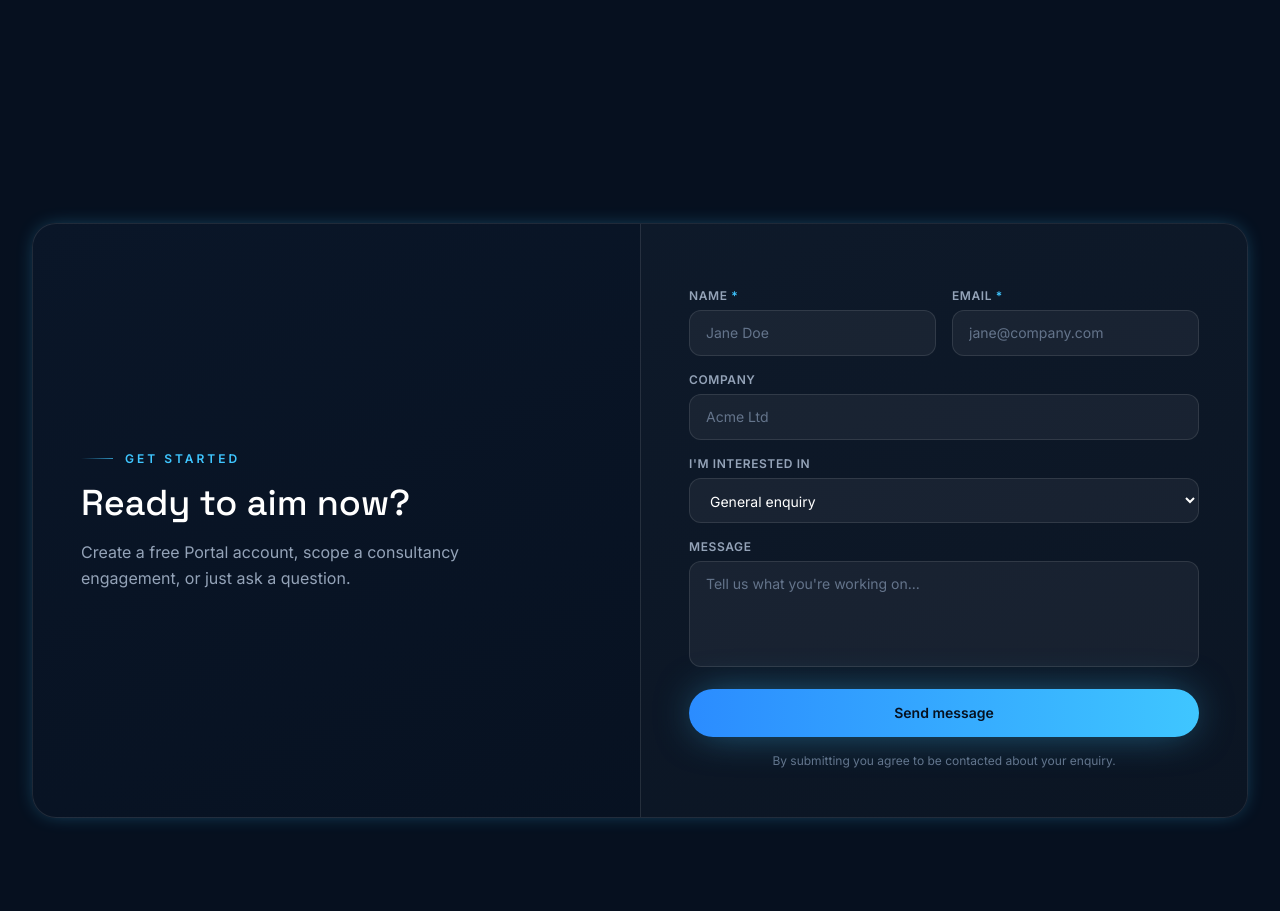
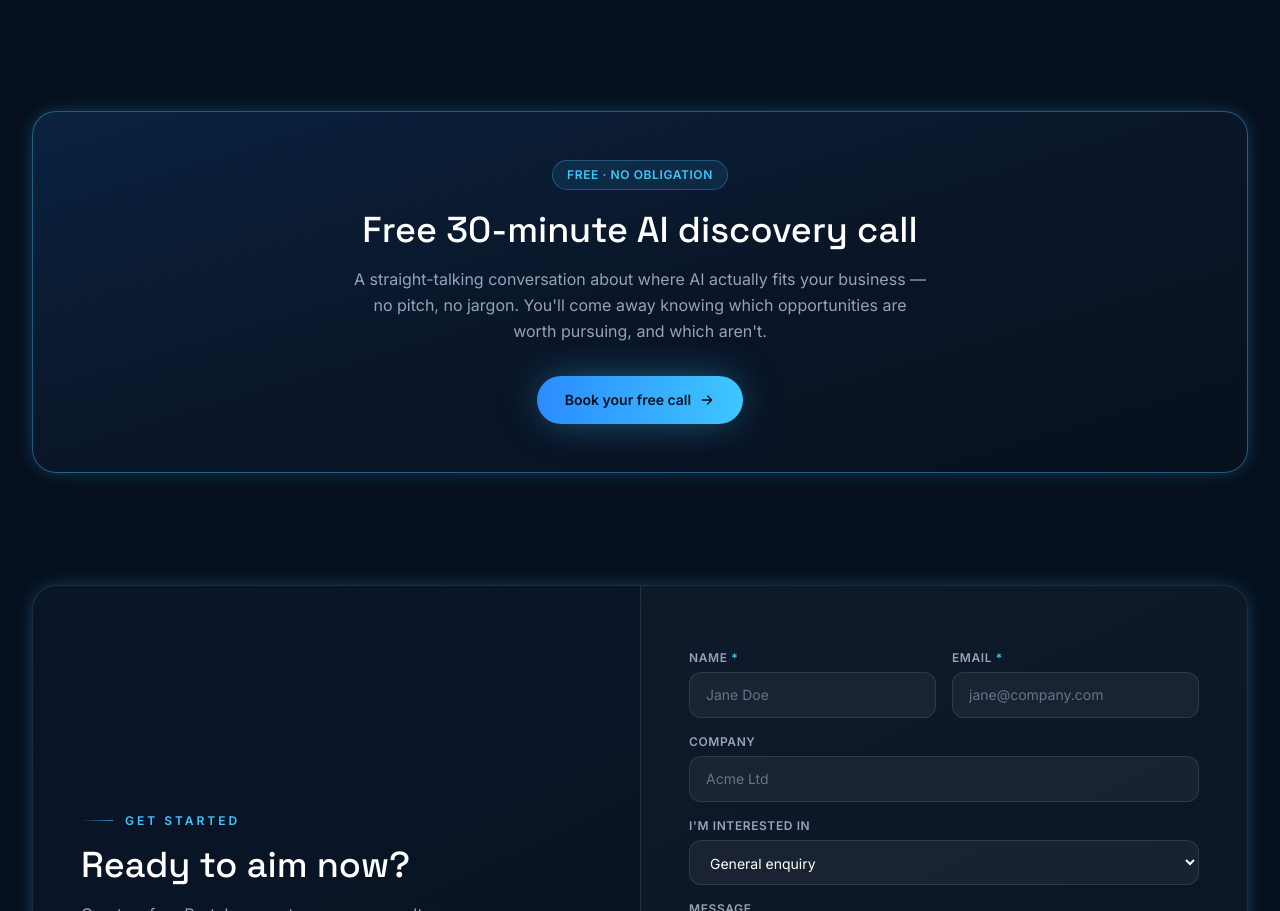
Before and after one commit to darrentang-ai/aimnow, a React (Vite) app: page / in a window 1280 px wide. Shown: the part 6128-7039 px from the top of the page. Built offline with nearby package versions, Linux system fonts and the light colour scheme.

Commit message:
Add free 30-minute AI discovery call CTA section
New highlighted band between FAQ and Contact. Clicking through
preselects a matching option in the contact form's interest dropdown,
following the existing aimnow:interest event pattern.

```diff
--- a/src/App.jsx
+++ b/src/App.jsx
@@ -6,6 +6,7 @@ import Portal from './components/Portal'
 import About from './components/About'
 import Projects from './components/Projects'
 import FAQ from './components/FAQ'
+import DiscoveryCTA from './components/DiscoveryCTA'
 import Contact from './components/Contact'
 import Footer from './components/Footer'
 
@@ -47,6 +48,7 @@ export default function App() {
         <About />
         <Projects />
         <FAQ />
+        <DiscoveryCTA />
         <Contact />
       </main>
       <Footer />
--- a/src/components/Contact.jsx
+++ b/src/components/Contact.jsx
@@ -2,6 +2,7 @@ import { useState, useEffect } from 'react'
 import { Reveal, Eyebrow } from './ui'
 
 const interests = [
+  'Free 30-min AI discovery call',
   'AI Manager Portal — Free plan',
   'AI Manager Portal — Premium plan',
   'AI Manager Portal — Enterprise plan',
--- /dev/null
+++ b/src/components/DiscoveryCTA.jsx
@@ -0,0 +1,39 @@
+import { Reveal } from './ui'
+
+// Must match an entry in Contact.jsx's `interests` array, or the preselect
+// silently does nothing. Exported so other CTAs reuse the exact string.
+export const DISCOVERY_INTEREST = 'Free 30-min AI discovery call'
+
+export default function DiscoveryCTA() {
+  // No vertical padding of its own — the FAQ above and Contact below both carry
+  // py-20/py-28, which leaves this band evenly spaced between them.
+  return (
+    <section id="discovery" className="relative">
+      <div className="container-x">
+        <Reveal>
+          <div className="relative overflow-hidden rounded-3xl border border-cyan-glow/40 bg-gradient-to-br from-aim-blue/15 via-ink-800 to-ink-900 p-8 text-center shadow-glow-sm md:p-12">
+            <span className="chip">Free · No obligation</span>
+            <h2 className="mt-5 font-display text-3xl font-700 leading-tight text-white sm:text-4xl">
+              Free 30-minute AI discovery call
+            </h2>
+            <p className="mx-auto mt-4 max-w-xl text-base leading-relaxed text-slate-400">
+              A straight-talking conversation about where AI actually fits your business — no pitch,
+              no jargon. You'll come away knowing which opportunities are worth pursuing, and which
+              aren't.
+            </p>
+            <a
+              href="#contact"
+              onClick={() => window.dispatchEvent(new CustomEvent('aimnow:interest', { detail: DISCOVERY_INTEREST }))}
+              className="btn-primary mt-8"
+            >
+              Book your free call
+              <svg width="16" height="16" viewBox="0 0 24 24" fill="none">
+                <path d="M5 12h14m-6-6 6 6-6 6" stroke="currentColor" strokeWidth="2" strokeLinecap="round" strokeLinejoin="round" />
+              </svg>
+            </a>
+          </div>
+        </Reveal>
+      </div>
+    </section>
+  )
+}
```
